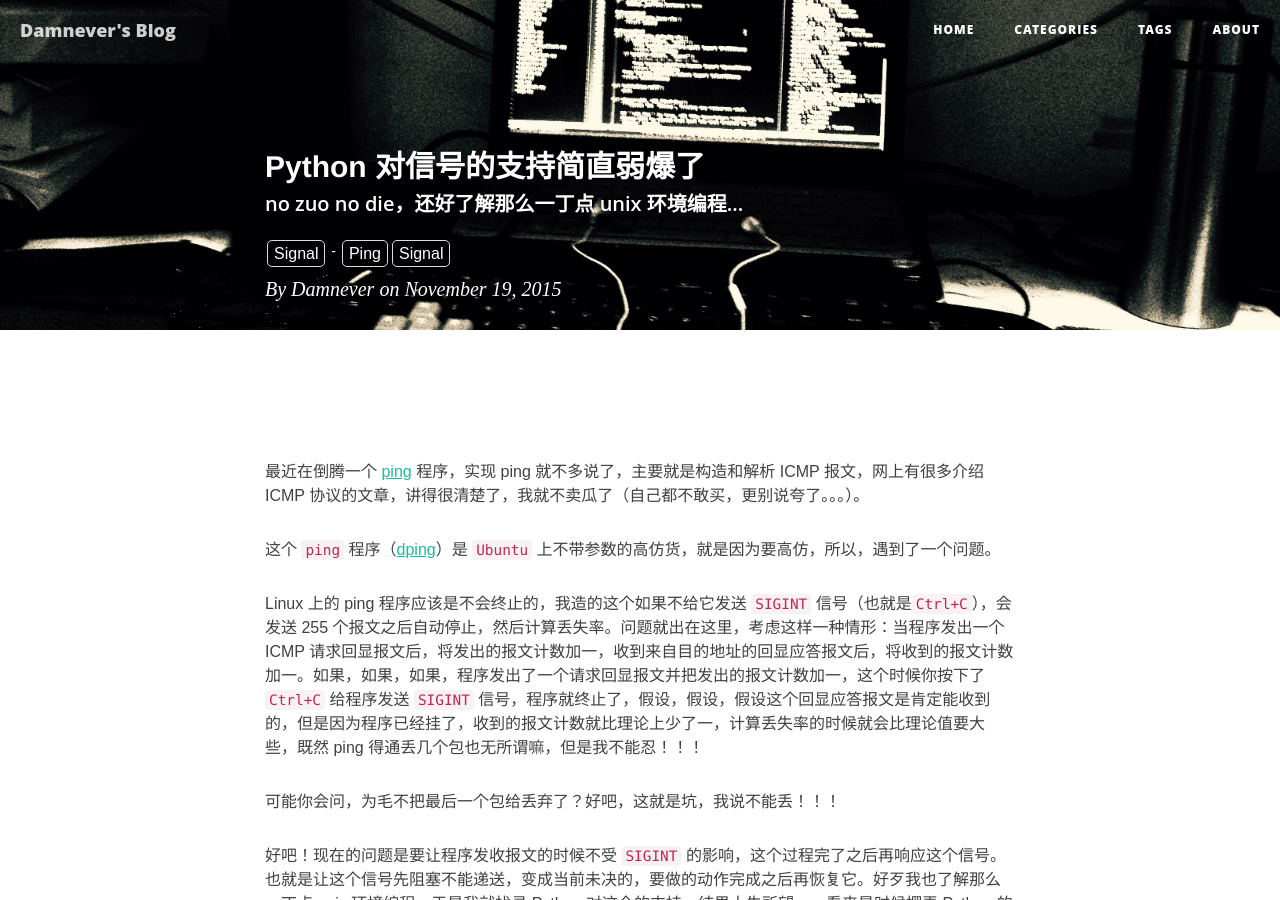
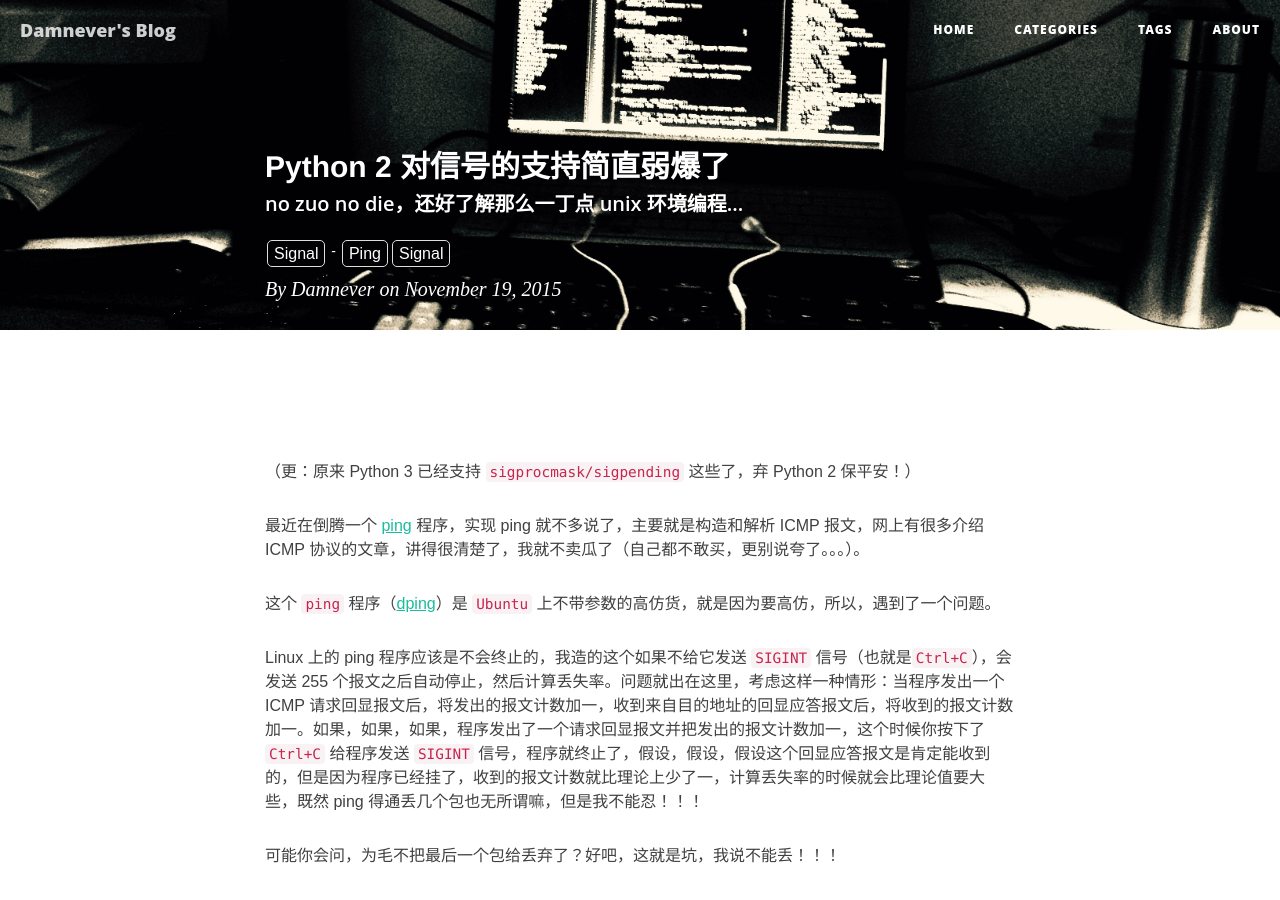
Before and after one commit to damnever/damnever.github.io, a Jekyll site: the page built from _posts/2015-11-19-the-python-signal-module-is-so-weak.md, in a window 1280 px wide and 900 px high. Built offline with Jekyll 4.4.1, drawn with Linux system fonts in a browser that asks for light colours; nearby versions of some CDN libraries; comment, search, counter and statistics services are not loaded.

Commit message:
only Py2...

```diff
--- a/_posts/2015-11-19-the-python-signal-module-is-so-weak.md
+++ b/_posts/2015-11-19-the-python-signal-module-is-so-weak.md
@@ -1,6 +1,6 @@
 ---
 layout:      post
-title:       Python 对信号的支持简直弱爆了
+title:       Python 2 对信号的支持简直弱爆了
 subtitle:    no zuo no die，还好了解那么一丁点 unix 环境编程...
 date:        2015-11-19 15:00:11
 author:      Damnever
@@ -13,6 +13,8 @@ tags:
   - signal
 
 ---
+
+（更：原来 Python 3 已经支持 `sigprocmask/sigpending` 这些了，弃 Python 2 保平安！）
 
 最近在倒腾一个 [ping](https://github.com/Damnever/dping) 程序，实现 ping 就不多说了，主要就是构造和解析 ICMP 报文，网上有很多介绍 ICMP 协议的文章，讲得很清楚了，我就不卖瓜了（自己都不敢买，更别说夸了。。。）。
 
```
